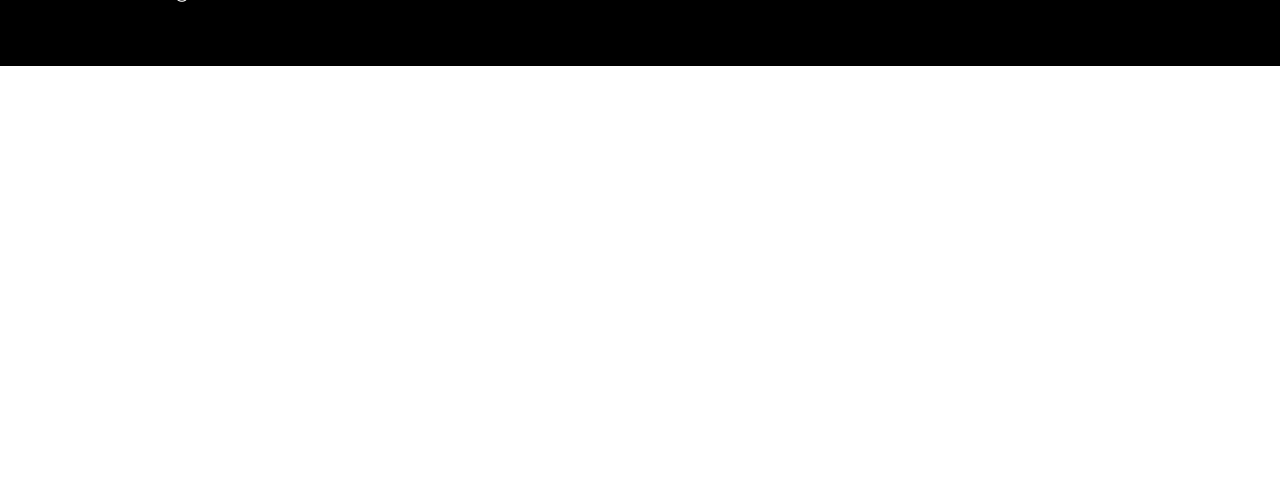
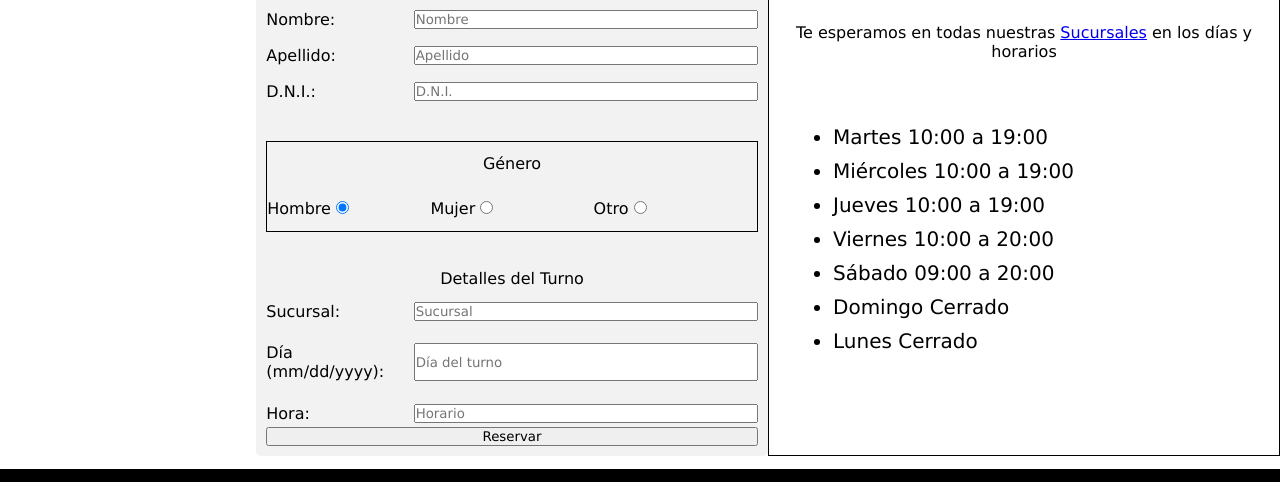
Before and after one commit to IgnacioGrosman735/Grupo16, a plain HTML site: page turnos.html in a window 1280 px wide. Shown: the part 193-675 px from the top of the page. Drawn offline with Linux system fonts and the light colour scheme.

Commit message:
Página Turnos con formulario

```diff
--- a/css/base.css
+++ b/css/base.css
@@ -15,6 +15,7 @@ header{
     display: grid;
     position: sticky; /* Esta propiedad junto con el "top: 0;" de abajo hace que el elemento quede fijo en la pantalla aunque se haga scroll hacia abajo */
     top: 0;
+    width: 100vw;
 }
 
 .grid{
@@ -46,7 +47,7 @@ h1 {
     transition: transform 0.3s ease-in-out;
   }
 
-  .nav-link:hover {
+.nav-link:hover {
     transform: scale(1.5);
   }
 
@@ -54,4 +55,5 @@ footer{
     background-color: var(--color-fondo);
     color: white;
     height: 15vh;
+    margin-top: 1vw;
 }
--- /dev/null
+++ b/css/turnos.css
@@ -0,0 +1,86 @@
+.container{
+    display: grid;
+    grid-template-columns: 20% 40% 40%;
+    grid-auto-rows: auto; /* El contenedor crecerá dinámicamente en altura según el contenido */
+    overflow-y: auto; /* Agrega un scroll vertical si el contenido excede el tamaño del contenedor */
+}
+
+.form{
+    grid-column-start: 2;
+    display: flex;
+    flex-direction: column;
+    flex-wrap: wrap;
+    border-radius: 5px;
+    background-color: #f2f2f2;
+    padding: 2%;
+}
+
+legend{
+    text-align: center;
+    line-height: 3.5vw;
+}
+
+.info{
+    display: grid;
+    grid-template-columns: 30% 70%;
+    grid-template-rows: auto auto auto;
+    row-gap: 30%;
+    border: none;
+    margin-bottom: 10%;
+}
+
+.gender {
+    display: grid;
+    grid-template-rows: auto auto;
+    margin-top: 5%;
+    margin-bottom: 5%;
+    border: 1px solid;
+    height: 7vw;
+}
+
+.gender section{
+    grid-row-start: 2;
+    display: grid;
+    grid-template-columns: repeat(3, 1fr); /* Tres columnas de igual ancho */
+    /* justify-content: space-between; */
+}
+
+.turnos{
+    display: grid;
+    grid-template-columns: 30% 70%;
+    grid-template-rows: auto auto auto;
+    row-gap: 30%;
+    border: none;
+    margin-bottom: 10%;
+}
+
+.btn-reservar:hover{
+    background-color: black;
+    color: #f2f2f2;
+}
+
+.hours{
+    border: 1px solid;
+}
+
+.title_hours{
+    text-align: center;
+    margin: 1vw;
+    font-size: 25px;
+}
+
+.parrafo_hours{
+    text-align: center;
+    margin: 2vw;
+}
+
+.list_hours{
+    margin: 2vw;
+    font-size: 20px;
+    margin-left: 5vw;
+    margin-top: 5vw;
+}
+
+ul.list_hours li {
+    margin-bottom: 10px; /* Añade un espacio entre cada elemento */
+  }
--- a/turnos.html
+++ b/turnos.html
@@ -5,6 +5,7 @@
     <meta name="viewport" content="width=device-width, initial-scale=1.0">
     <title>La Barbería</title>
     <link rel="stylesheet" href="css/base.css">
+    <link rel="stylesheet" href="css/turnos.css">
     <link rel="stylesheet" href="https://cdnjs.cloudflare.com/ajax/libs/font-awesome/5.15.4/css/all.min.css">
 </head>
 <body>
@@ -17,9 +18,65 @@
             <a class="nav-link" href="nosotros.html">Nosotros</a>
         </nav>
     </header>
-    <div>
-        Turnos
-    </div>
+    <h2>Turnos</h2>
+        <div class="container" >
+
+            <form class="form" action="show_data.html" target="_blank">
+                <fieldset class="info">
+                    <legend>Información Personal</legend>
+                        <label for="firstname">Nombre: </label>
+                        <input type="text" id="firstname" name="firstname" placeholder="Nombre">
+                        <label for="lastname">Apellido: </label>
+                        <input type="text" id="lastname" name="lastname" placeholder="Apellido">
+                        <label for="DNI">D.N.I.: </label>
+                        <input type="number" id="DNI" name="D.N.I." placeholder="D.N.I.">
+                </fieldset>
+
+                <div class="gender">
+                    <legend>Género</legend>
+                    <section>
+                        <div class="hombre">
+                            <label for="hombre">Hombre</label>
+                            <input type="radio" id="hombre" name="gender" value="Hombre" checked>
+                        </div>
+                        <div class="mujer">
+                            <label for="mujer">Mujer</label>
+                            <input type="radio" id="mujer" name="gender" value="Mujer">
+                        </div>
+                        <div class="otro">
+                            <label for="otro">Otro</label>
+                            <input type="radio" id="otro" name="gender" value="Otro">
+                        </div>
+                    </section>
+                </div>
+
+                <fieldset class="turnos">
+                    <legend>Detalles del Turno</legend>
+                        <label for="branch">Sucursal: </label>
+                        <input type="text" id="branch" name="branch" placeholder="Sucursal">
+                        <label for="day">Día (mm/dd/yyyy): </label>
+                        <input type="text" id="day" name="day" placeholder="Día del turno">
+                        <label for="hour">Hora: </label>
+                        <input type="text" id="hour" name="hour" placeholder="Horario">
+                </fieldset>
+                <input type="submit" value="Reservar" class="btn-reservar">
+            </form>
+
+            <div class="hours">
+                <h3 class="title_hours">Días y Horarios de Atención</h3>
+                <p class="parrafo_hours">Te esperamos en todas nuestras <a href="sucursales.html">Sucursales</a> en los
+                días y horarios</p>
+                <ul class="list_hours">
+                    <li>Martes 10:00 a 19:00</li>
+                    <li>Miércoles 10:00 a 19:00</li>
+                    <li>Jueves 10:00 a 19:00</li>
+                    <li>Viernes 10:00 a 20:00</li>
+                    <li>Sábado 09:00 a 20:00</li>
+                    <li>Domingo Cerrado</li>
+                    <li>Lunes Cerrado</li>
+                </ul>
+            </div>
+        </div>
     <footer>
         <br>
         <a class="redsoc" href="https://www.facebook.com/?locale=es_LA" target="_blank"><i class="fab fa-facebook"></i></a>
```
Also changed, not shown: css/index.css (added, +17 -0 lines), index.html (+5 -1 lines).
